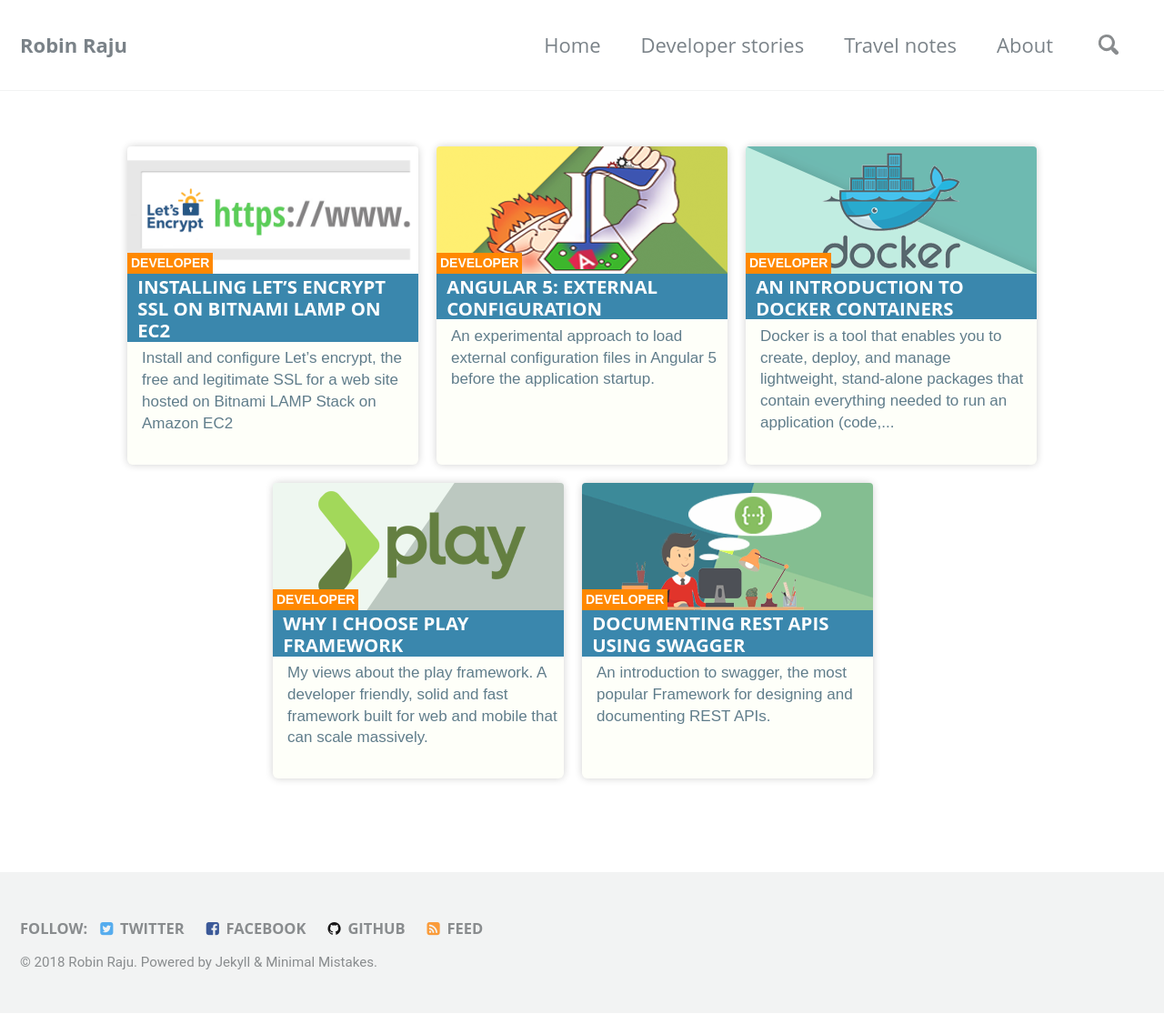
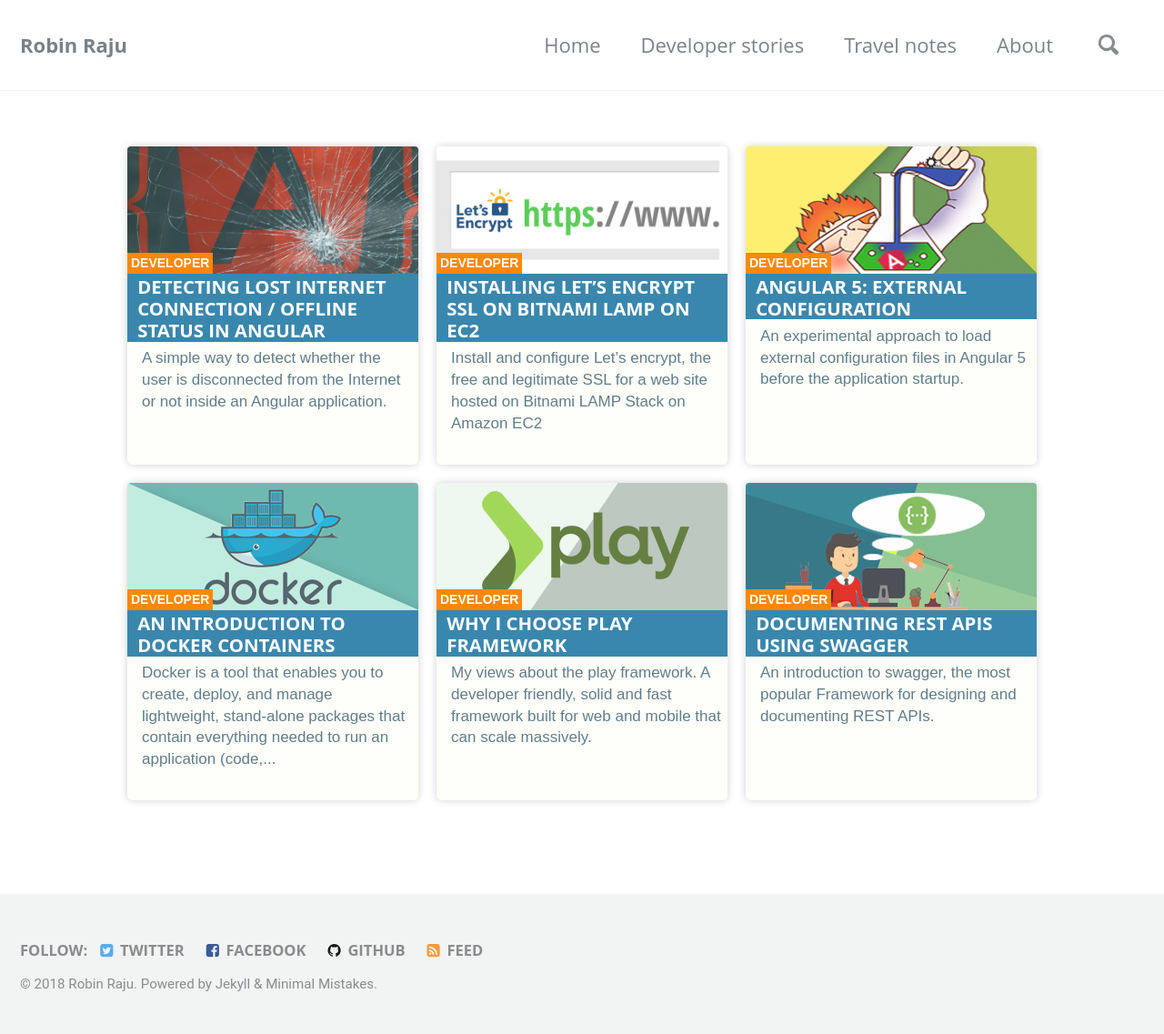
Before and after one commit to robinraju/robinraju.github.io, a Jekyll site: the page built from index.html, in a window 1280 px wide. Shown: the whole page at 91% size. Built offline with Jekyll 4.4.1, drawn with Linux system fonts in a browser that asks for light colours; the list of posts is cut into pages by our own code; before the commit the page ends 1114 px from its top, so only the background shows below that; part of the change alters nothing that is shown.

Commit message:
Added new post: Detecting lost internet connection / offline status in Angular

````diff
--- a/_config.yml
+++ b/_config.yml
@@ -185,7 +185,7 @@ sass:
 
 # Outputting
 permalink: /:categories/:title/
-paginate: 5 # amount of posts to show
+paginate: 10 # amount of posts to show
 paginate_path: /page:num/
 timezone: Asia/Calcutta
 future: true
--- /dev/null
+++ b/_posts/developer/2018-07-26-detecting-user-offline-in-angular.md
@@ -0,0 +1,186 @@
+---
+layout: single
+title: Detecting lost internet connection / offline status in Angular
+read_time: true
+category: developer
+tags: [Angular]
+header:
+    teaser: /assets/images/posts/developer/angular/angular_broken.jpg
+comments: true
+toc: true
+toc_label: "Contents at a glance"
+toc_icon: "sitemap"
+author_profile: false
+share: true
+related: true
+permalink: /:categories/:year-:month-:day-:title/
+excerpt: A simple way to detect whether the user is disconnected from the Internet or not inside an Angular application.
+published: true
+---
+
+Angular has become the defacto tool for developing single page web applications. Its underlying architecture helps anyone
+in crafting powerful web applications. To provide the best user experience, has become a huge concern over the time. Sometimes, a user might find
+himself disconnected from the web after using your application for a while.
+The situation might not be very obvious to the user at first and he might end up thinking that the “site doesn’t work”.
+
+Here we are going to discuss how we can introduce a cool feature that let our users know if he/she is offline.
+{% include figure image_path="/assets/images/posts/developer/angular/angular_online_status.gif" alt="user offline/online detection using angular" caption="Detecting user's connectivity status" %}
+
+### Start with a new Angular project
+
+I assume you have installed Angular CLI to get started, if no find it from [here](https://angular.io/guide/quickstart){:target="_blank"}
+I am using Angular CLI: 6.0.8
+
+```sh
+$ ng new online-status-demo
+
+$ cd online-status-demo
+
+$ ng serve
+```
+
+After following these commands you will be able to bring up the default angular application on *http://localhost:4200*
+
+### Detect connectivity status
+
+Add the following code to app.component.ts [You can place it in any other component that is accessible by the whole application]
+
+```typescript
+
+import {Component, OnDestroy, OnInit} from '@angular/core';
+import {fromEvent, Observable, Subscription} from 'rxjs';
+
+@Component({
+  .
+  .
+})
+export class AppComponent implements OnInit, OnDestroy {
+  onlineEvent: Observable<Event>;
+  offlineEvent: Observable<Event>;
+
+  subscriptions: Subscription[] = [];
+
+  connectionStatusMessage: string;
+  connectionStatus: string;
+
+  constructor() {}
+
+  ngOnInit(): void {
+    /**
+    * Get the online/offline status from browser window
+    */
+    this.onlineEvent = fromEvent(window, 'online');
+    this.offlineEvent = fromEvent(window, 'offline');
+
+    this.subscriptions.push(this.onlineEvent.subscribe(e => {
+      this.connectionStatusMessage = 'Back to online';
+      this.connectionStatus = 'online';
+      console.log('Online...');
+    }));
+
+    this.subscriptions.push(this.offlineEvent.subscribe(e => {
+      this.connectionStatusMessage = 'Connection lost! You are not connected to internet';
+      this.connectionStatus = 'offline';
+      console.log('Offline...');
+    }));
+  }
+
+  ngOnDestroy(): void {
+    /**
+    * Unsubscribe all subscriptions to avoid memory leak
+    */
+    this.subscriptions.forEach(subscription => subscription.unsubscribe());
+  }
+}
+
+```
+### For Angular v5.x
+If you are using Angular 5 with RxJS v5.x, use the following way to get the connectivity status.
+```typescript
+import {Observable} from 'rxjs/Observable';
+import 'rxjs/add/observable/fromEvent';
+
+onlineStatus: Observable<boolean>;
+offlineStatus: Observable<boolean>;
+
+this.onlineStatus = Observable.fromEvent(window, 'online');
+this.offlineStatus = Observable.fromEvent(window, 'offline');
+
+```
+
+### Create new component to display connection status
+Now lets add a new component to show the message/status
+
+```sh
+$ ng g c online-status
+```
+Add the following into **online-status.component.ts**
+
+```typescript
+  import {Component, Input, OnInit} from '@angular/core';
+
+  @Component({
+    selector: 'app-online-status',
+    templateUrl: './online-status.component.html',
+    styleUrls: ['./online-status.component.css']
+  })
+  export class OnlineStatusComponent implements OnInit {
+
+    @Input() onlineStatusMessage: string;
+    @Input() onlineStatus: string;
+    constructor() { }
+
+    ngOnInit() {
+    }
+  }
+```
+
+And here is the **online-status.component.html**
+```html
+{% raw %}
+<div *ngIf="onlineStatus === 'online'" class="online">
+  <span>{{onlineStatusMessage}}</span>
+</div>
+<div *ngIf="onlineStatus === 'offline'" class="offline">
+    <span>{{onlineStatusMessage}}</span>
+</div>
+{% endraw %}
+
+```
+
+Add some CSS to make it work. **online-status.component.css**
+
+```css
+{% raw %}
+.online {
+  background-color: green;
+  color: #ffffff;
+  padding: 10px;
+  text-align: center;
+  height: 100%;
+}
+.offline {
+  background-color: red;
+  color: #ffffff;
+  padding: 10px;
+  text-align: center;
+  height: 100%;
+}
+{% endraw %}
+```
+
+We can now include the newly created component to our **app-component.html** as follows.
+
+{% raw %}
+```html
+<app-online-status
+  [onlineStatusMessage]="connectionStatusMessage"
+  [onlineStatus]="connectionStatus">
+</app-online-status>
+```
+{% endraw %}
+
+### Testing application
+Once our application is up and running, we can test it by disconnecting network connection or can simulte the action
+from Chrome's developer Tools.
+Navigate to Network Tab and toggle the offline checkbox.
````
Also changed, not shown: assets/images/posts/developer/angular/angular_broken.jpg (added), assets/images/posts/developer/angular/angular_online_status.gif (added).
